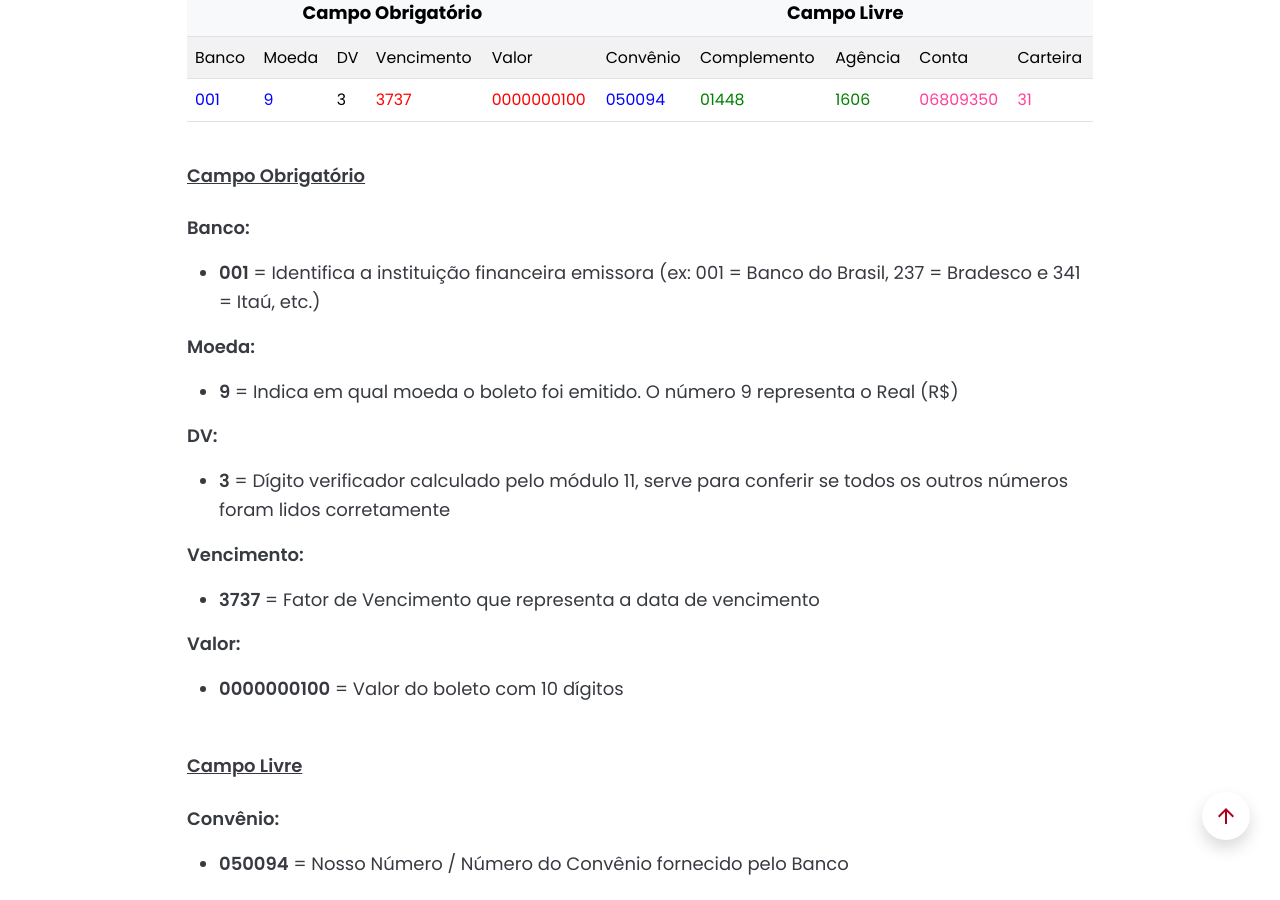
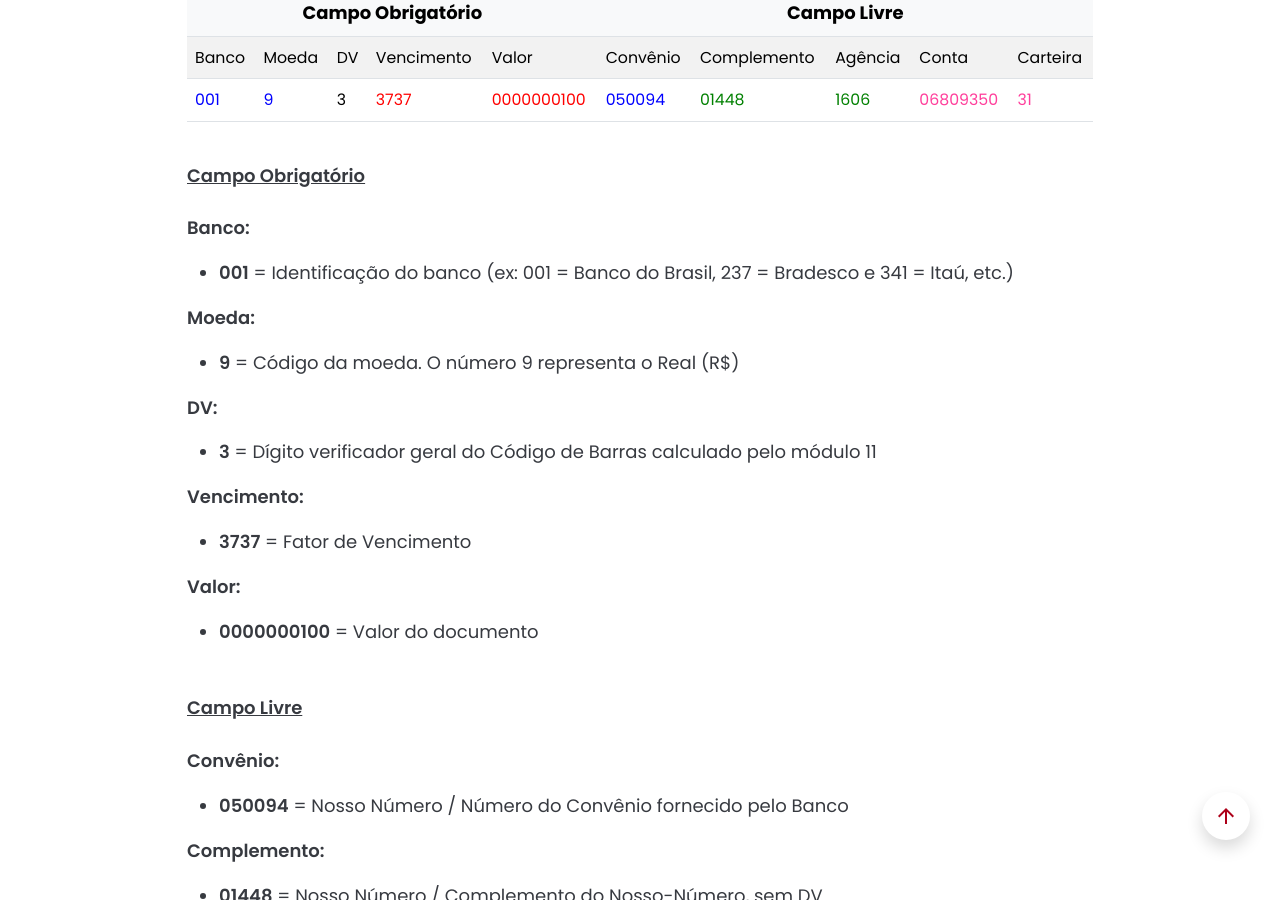
Before and after one commit to Sergio-Damm/boletobancario, a Jekyll site: the page built from pages/linha-digitavel/index.html, in a window 1280 px wide and 900 px high, scrolled down 8036 px. Built offline with Jekyll 4.4.1, drawn with Linux system fonts in a browser that asks for light colours; some of the changed text lies outside the part shown.

Commit message:
review text index form and linha digitavel

```diff
--- a/pages/formulario-conversao/index.html
+++ b/pages/formulario-conversao/index.html
@@ -288,7 +288,7 @@
 
 					<h2 class="h2-title-content mb-5">Outras informações importantes</h2>
 							<ul class="mb-5">
-  								<li class="mb-4">Os critérios utilizados neste formulário seguem os padrões da <a class="link-externo" href="https://cmsarquivos.febraban.org.br/Arquivos/documentos/PDF/Layout%20padrao%20CNAB240%20V%2010%2011%20-%2021_08_2023.pdf" rel="nofollow noopener noreferrer" target="_blank">Febraban</a> e do <a class="link-externo" href="https://www.bb.com.br/docs/pub/emp/empl/dwn/Doc5175Bloqueto.pdf" rel="nofollow noopener noreferrer" target="_blank">Banco do Brasil</a>.</li>
+  								<li class="mb-4">Os critérios utilizados neste formulário seguem os padrões da <a class="link-externo" href="https://cmsarquivos.febraban.org.br/Arquivos/documentos/PDF/Conven%C3%A7%C3%A3o%20da%20Cobran%C3%A7a%20-%2005_02_2021_f.pdf" rel="nofollow noopener noreferrer" target="_blank">Febraban</a> e do <a class="link-externo" href="https://www.bb.com.br/docs/pub/emp/empl/dwn/Doc5175Bloqueto.pdf" rel="nofollow noopener noreferrer" target="_blank">Banco do Brasil</a>.</li>
   								<li class="mb-4">Este formulário não é válido para boletos de concessionárias (água, luz, gás, telefone, impostos, etc.).</li>
   								<li class="mb-4">Para boletos de concessionárias, utilize o <a class="link-externo" href="https://cmsarquivos.febraban.org.br/Arquivos/documentos/PDF/Layout%20-%20C%C3%B3digo%20de%20Barras%20-%20Vers%C3%A3o%207%20-%2001_03_2023_mn.pdf" rel="nofollow noopener noreferrer" target="_blank">Layout Padrão de Arrecadação com Código de Barras</a>, vigente desde 01/03/2023.</li>
 								<li class="mb-4">Para vencimentos antes de 21/02/2025 utilize o <a class="link-externo" href="/formulario-antigo/">Formulário de Conversão - Antigo</a>.</li>
@@ -340,7 +340,7 @@
 						<a class="link-externo justify-content-right w-25 me-auto" href="https://www.banpara.b.br/PortalImagens/2tdgh54u/manual-de-procedimento-de-impressao-de-boletos-por-terceiros-cobranca-banpara-v1-2.pdf?mode=pad&rnd=133740022625430000" target="_blank" rel="nofollow noopener noreferrer">Banpará</a>,
 						<a class="link-externo justify-content-right w-25 me-auto" href="https://bancomercantil.com.br/Empresas/Cobranca/Documentos%20Compartilhados/CobrancaCodigoBarrasFatorVencimento.pdf" target="_blank" rel="nofollow noopener noreferrer">Banco Mercantil</a>,
 						<a class="link-externo justify-content-right w-25 me-auto" href="https://www.bcb.gov.br/pre/normativos/c_circ/2000/pdf/c_circ_2926_v1_O.pdf" target="_blank" rel="nofollow noopener noreferrer">Banco Central do Brasil</a> e
-						<a class="link-externo justify-content-right w-25 me-auto" href="https://cmsarquivos.febraban.org.br/Arquivos/documentos/PDF/Layout%20padrao%20CNAB240%20V%2010%2011%20-%2021_08_2023.pdf" target="_blank" rel="nofollow noopener noreferrer">Febraban</a>
+						<a class="link-externo justify-content-right w-25 me-auto" href="https://cmsarquivos.febraban.org.br/Arquivos/documentos/PDF/Conven%C3%A7%C3%A3o%20da%20Cobran%C3%A7a%20-%2005_02_2021_f.pdf" target="_blank" rel="nofollow noopener noreferrer">Febraban</a>
 					</p>
 				</div>
 
--- a/pages/linha-digitavel/index.html
+++ b/pages/linha-digitavel/index.html
@@ -236,7 +236,7 @@
 				<div class="mb-5">
 					<h2 class="h2-title-content mb-5">O que é o Código de Barras?</h2>
 					<p class="mb-5">O Código de Barras é a representação gráfica, em formato de barras verticais pretas e brancas de diferentes espessuras, do conteúdo do Boleto Bancário.</p>
-					<p class="mb-5">Os dados do Boleto Bancário, como: número do banco, código da moeda, conta bancária, agência, vencimento e valor são convertidos para o Código de Barras padrão "2 de 5 Intercalado".</p>
+					<p class="mb-5">Os dados do Boleto Bancário, como: número do banco, código da moeda, conta bancária, agência, vencimento e valor, são convertidos para o Código de Barras padrão "2 de 5 Intercalado".</p>
 						<div class="mb-5 text-center">
 							<img
 								src="/img/codigobarras.png"
@@ -245,10 +245,10 @@
 							>
 						</div>
 					<p class="mb-5">As barras verticais pretas, juntamente com os espaços brancos entre elas, são lidas por leitores óticos como "0s" e "1s" (código binário). As barras pretas e os espaços brancos variam em espessura (finas ou largas) para representar os dígitos decimais (0-9) que compõem os números do Boleto Bancário.</p>
-					<p class="mb-5">O Código de Barras utilizado é do tipo "2 de 5 Intercalado" — <a class="link-externo" href="https://cmsarquivos.febraban.org.br/Arquivos/documentos/PDF/Layout%20-%20C%C3%B3digo%20de%20Barras%20-%20Vers%C3%A3o%207%20-%2001_03_2023_mn.pdf" target="_blank" rel="noopener noreferrer">Febraban</a>.
+					<p class="mb-5">O Código de Barras utilizado é do tipo "2 de 5 Intercalado" — <a class="link-externo" href="https://cmsarquivos.febraban.org.br/Arquivos/documentos/PDF/Conven%C3%A7%C3%A3o%20da%20Cobran%C3%A7a%20-%2005_02_2021_f.pdf" target="_blank" rel="noopener noreferrer">Febraban</a>.
 					<p class="mb-5">O termo "2 de 5" significa que 5 barras (pretas ou brancas) definem 1 dígito, sendo duas delas largas. O termo "Intercalado" indica que os espaços entre as barras pretas também carregam informação, de maneira análoga às barras.</p>
 					<p class="mb-5">O resultado visual é um bloco de 10 elementos (5 barras pretas + 5 espaços brancos) que, intercalados, representam sempre um par de dígitos.</p>
-                    <p class="mb-5">Dessa forma, podemos verificar que o Código de Barras é uma representação gráfica, que corresponde a 44 dígitos.</p>
+                    <p class="mb-5">Dessa forma, podemos observar que o Código de Barras é uma representação gráfica, que corresponde a 44 dígitos.</p>
 					<p class="mb-5">Exemplo de um Código de Barras com 44 dígitos:</p>
 					<p class="mb-5 text-break fw-semibold">00193373700000001000500940144816060680935031</p>
 				</div>
@@ -464,23 +464,23 @@
 					<p class="fw-semibold text-decoration-underline mb-4">Campo Obrigatório</p>
 					<p class="fw-semibold">Banco:</p>
 						<ul>
-                  			<li><span class="fw-semibold">001</span> = Identifica a instituição financeira emissora (ex: 001 = Banco do Brasil, 237 = Bradesco e 341 = Itaú, etc.)</li>
+                  			<li><span class="fw-semibold">001</span> = Identificação do banco (ex: 001 = Banco do Brasil, 237 = Bradesco e 341 = Itaú, etc.)</li>
 						</ul>
 					<p class="fw-semibold">Moeda:</p>
 						<ul>
-							<li><span class="fw-semibold">9</span> = Indica em qual moeda o boleto foi emitido. O número 9 representa o Real (R$)</li>
+							<li><span class="fw-semibold">9</span> = Código da moeda. O número 9 representa o Real (R$)</li>
 						</ul>
 					<p class="fw-semibold">DV:</p>
 						<ul>
-							<li><span class="fw-semibold">3</span> = Dígito verificador calculado pelo módulo 11, serve para conferir se todos os outros números foram lidos corretamente</li>
+							<li><span class="fw-semibold">3</span> = Dígito verificador geral do Código de Barras calculado pelo módulo 11</li>
 						</ul>
 					<p class="fw-semibold">Vencimento:</p>
 						<ul>
-							<li><span class="fw-semibold">3737</span> = Fator de Vencimento que representa a data de vencimento</li>
+							<li><span class="fw-semibold">3737</span> = Fator de Vencimento</li>
 						</ul>
 					<p class="fw-semibold">Valor:</p>
 						<ul class="mb-5">
-							<li><span class="fw-semibold">0000000100</span> = Valor do boleto com 10 dígitos</li>
+							<li><span class="fw-semibold">0000000100</span> = Valor do documento</li>
 						</ul>
 					<p class="fw-semibold text-decoration-underline mb-4">Campo Livre</p>
 					<p class="fw-semibold">Convênio:</p>
```
Also changed, not shown: 2 other files.
